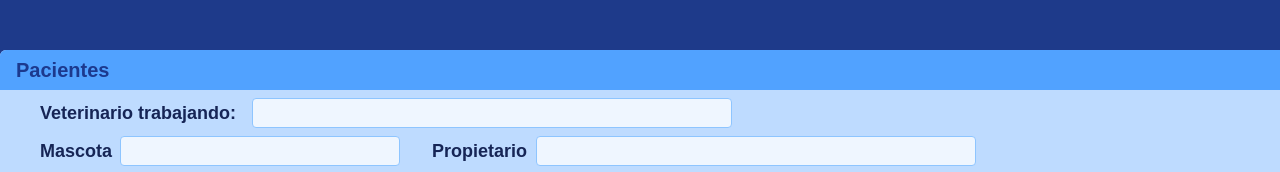
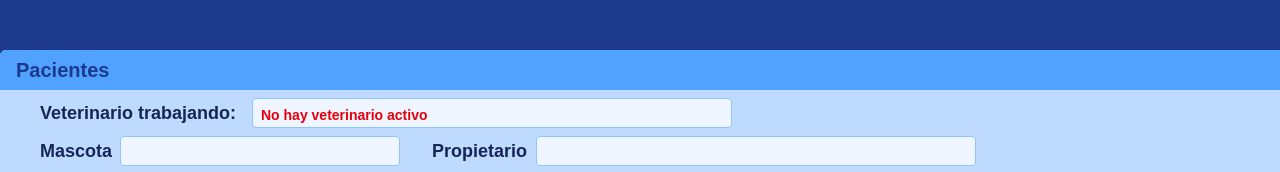
Before and after one commit to edujlulo/echo-soft, a Next.js app: page /dashboard in a window 1280 px wide. Shown: the top 172 px of the page. Built offline with nearby package versions, Linux system fonts and the light colour scheme.

Commit message:
Improve input focus styles for LabeledInput component
Updated focus state on LabeledInput input: replaced red border and amber background with subtle blue border, ring, and white background for a modern, professional look.

```diff
--- a/app/dashboard/_components/DashboardHeader.tsx
+++ b/app/dashboard/_components/DashboardHeader.tsx
@@ -1,14 +1,26 @@
 "use client";
 
 import LabeledInput from "@/components/LabeledInput";
+import { useActiveVetStore } from "@/context/activeVetStore";
+import { Database } from "@/types/database";
 
 export default function DashboardHeader() {
+  const activeVet = useActiveVetStore((state) => state.activeVet) as
+    | Database["public"]["Tables"]["veterinarians"]["Row"]
+    | null;
+
   return (
     <div className="mt-2 ml-6 flex flex-col gap-2 w-max">
       <div className="flex">
         <LabeledInput
-          inputClassName="w-120"
+          inputClassName={`w-120 ${!activeVet ? "text-red-600 font-bold" : ""}`}
           labelClassName="w-55 font-bold text-lg"
+          value={
+            activeVet
+              ? `${activeVet.first_name} ${activeVet.last_name}`
+              : "No hay veterinario activo"
+          }
+          disabled={true}
         >
           Veterinario trabajando:
         </LabeledInput>
--- a/components/LabeledInput.tsx
+++ b/components/LabeledInput.tsx
@@ -20,7 +20,7 @@ export default function LabeledInput({
 
       <input
         {...props}
-        className={`bg-blue-50 flex-1 border border-blue-300 px-2 pb-0.5 pt-1.5 rounded focus:outline-none focus:border-red-500 focus:bg-amber-100 ${inputClassName}`}
+        className={`bg-blue-50 flex-1 border border-blue-300 px-2 pb-0.5 pt-1.5 rounded focus:outline-none focus:ring-2 focus:ring-blue-400 focus:border-blue-500 focus:bg-white ${inputClassName}`}
       />
     </div>
   );
```
Also changed, not shown: 1 other file (tests, documents, lock files or other folders).
